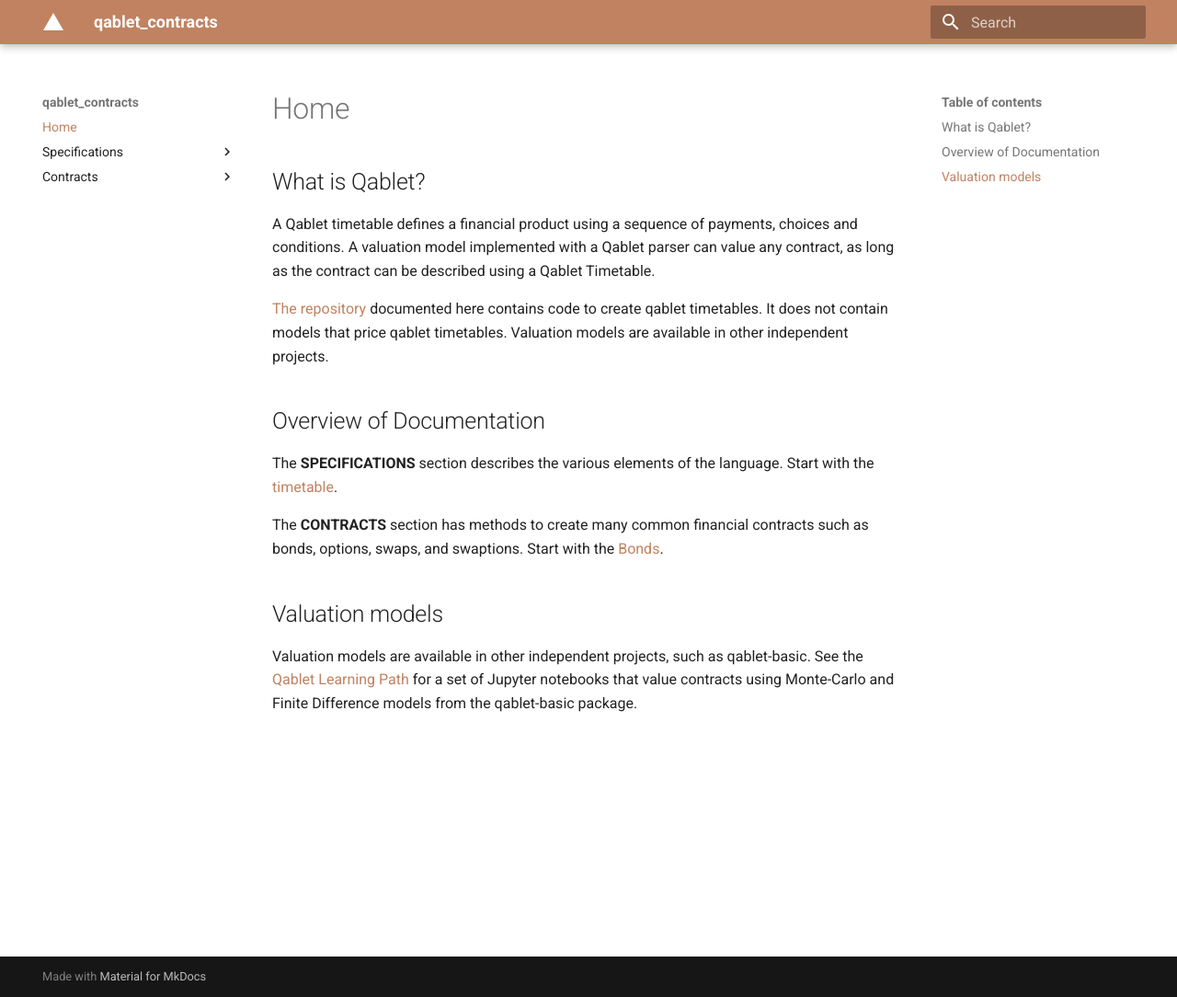
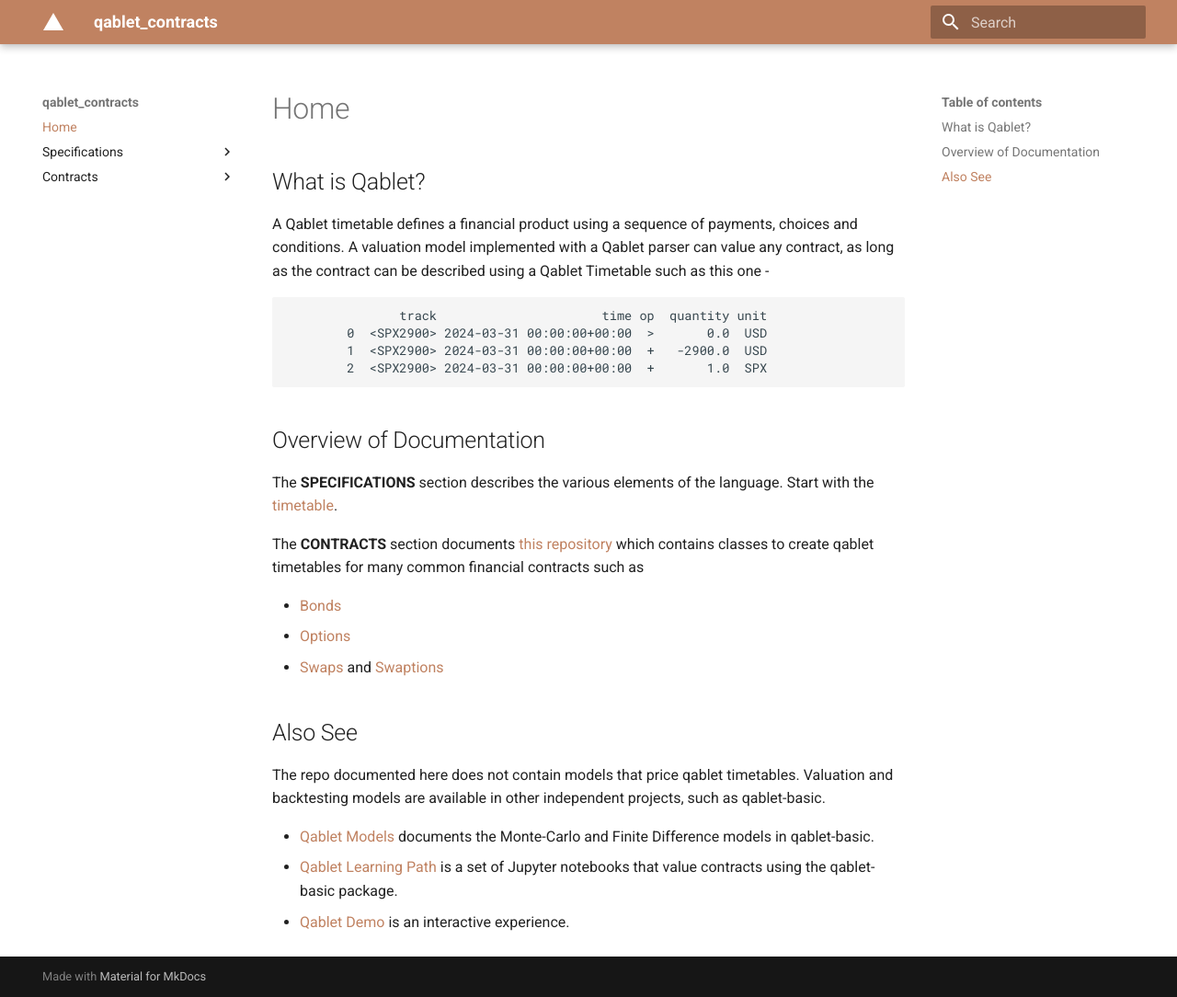
Before and after one commit to qablet/qablet-contracts, an MkDocs documentation site: the page built from docs/index.md, in a window 1280 px wide and 1084 px high. Shown: the whole window at 92% size. Built offline with MkDocs 1.6.1 and Material for MkDocs 9.7.7, drawn with Linux system fonts in a browser that asks for light colours.

Commit message:
update docs front page

````diff
--- a/docs/index.md
+++ b/docs/index.md
@@ -1,19 +1,31 @@
 ## What is Qablet?
 
-A Qablet timetable defines a financial product using a sequence of payments, choices and conditions. A valuation model implemented with a Qablet parser can value any contract, as long as the contract can be described using a Qablet Timetable.
+A Qablet timetable defines a financial product using a sequence of payments, choices and conditions. A valuation model implemented with a Qablet parser can value any contract, as long as the contract can be described using a Qablet Timetable such as this one -
 
-[The repository](https://github.com/qablet/qablet-contracts) documented here contains code to create qablet timetables. It does not contain models that price qablet timetables.
-Valuation models are available in other independent projects.
+```
+               track                      time op  quantity unit
+        0  <SPX2900> 2024-03-31 00:00:00+00:00  >       0.0  USD
+        1  <SPX2900> 2024-03-31 00:00:00+00:00  +   -2900.0  USD
+        2  <SPX2900> 2024-03-31 00:00:00+00:00  +       1.0  SPX
+```
+
 
 ## Overview of Documentation
 
 The **SPECIFICATIONS** section describes the various elements of the language.
 Start with the [timetable](specifications/timetable.md).
 
-The **CONTRACTS** section has methods to create many common financial contracts such as
-bonds, options, swaps, and swaptions.
-Start with the [Bonds](examples/bond_zero.md).
 
-## Valuation models
+The **CONTRACTS** section documents [this repository](https://github.com/qablet/qablet-contracts) which contains classes to create qablet timetables
+for many common financial contracts such as
 
-Valuation models are available in other independent projects, such as qablet-basic. See the [Qablet Learning Path](https://qablet-academy.github.io/intro/) for a set of Jupyter notebooks that value contracts using Monte-Carlo and Finite Difference models from the qablet-basic package.
+- [Bonds](examples/bond_zero.md)
+- [Options](examples/equity_vanilla.md)
+- [Swaps](examples/rate_swap.md) and [Swaptions](examples/rate_swaption.md)
+
+## Also See
+The repo documented here does not contain models that price qablet timetables. Valuation and backtesting models are available in other independent projects, such as qablet-basic.
+
+- [Qablet Models](https://qablet-academy.github.io/intro/) documents the Monte-Carlo and Finite Difference models in qablet-basic.
+- [Qablet Learning Path](https://github.com/qablet-academy/intro) is a set of Jupyter notebooks that value contracts using the qablet-basic package.
+- [Qablet Demo](https://apps-dash.onrender.com/) is an interactive experience.
````
